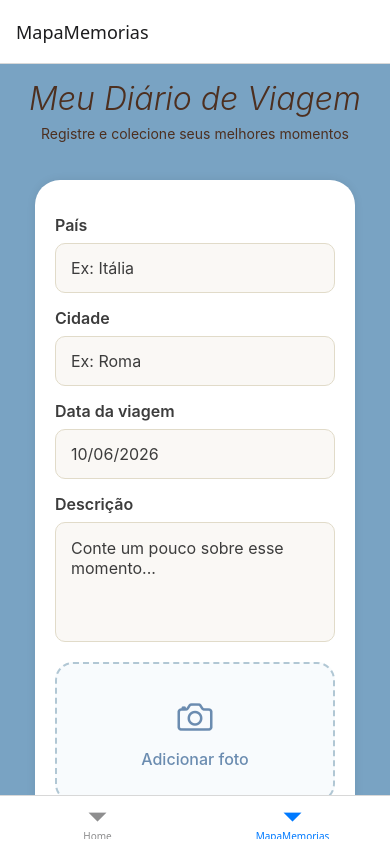
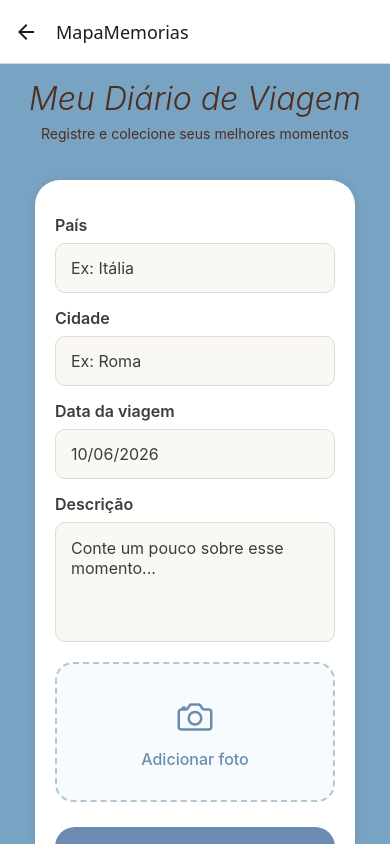
Before and after one commit to marieduardabarbieri/MapaDeMemorias, a React Native app in the folder meuApp/: screen /MapaMemorias in a window 390 px wide. Built offline with nearby package versions, Linux system fonts and the light colour scheme.

Commit message:
Mudança da navegação em abas (Tab) pela navegação em pilha (Stack)
Instalei o pacote para inserir cor gradiente : npx expo install expo-linear-gradient

```diff
--- a/meuApp/App.tsx
+++ b/meuApp/App.tsx
@@ -1,22 +1,23 @@
-import { createBottomTabNavigator } from "@react-navigation/bottom-tabs";
 import { NavigationContainer } from "@react-navigation/native";
+import { createNativeStackNavigator } from "@react-navigation/native-stack";
+
 import HomeScreen from "./src/screens/HomeScreen";
 import { MapaMemorias } from "./src/screens/MapaMemorias";
 
-export type RootTabParamList = {
+export type RootStackParamList = {
   Home: undefined;
   MapaMemorias: undefined;
 };
 
-const Tab = createBottomTabNavigator<RootTabParamList>(); //serve para a navegação por aba
+const Stack = createNativeStackNavigator<RootStackParamList>(); //serve para a navegação por aba
 
 export default function App() {
   return (
     <NavigationContainer>
-      <Tab.Navigator>
-        <Tab.Screen name="Home" component={HomeScreen} />
-        <Tab.Screen name="MapaMemorias" component={MapaMemorias} />
-      </Tab.Navigator>
+      <Stack.Navigator>
+        <Stack.Screen name="Home" component={HomeScreen} />
+        <Stack.Screen name="MapaMemorias" component={MapaMemorias} />
+      </Stack.Navigator>
     </NavigationContainer>
   );
 }
--- a/meuApp/package.json
+++ b/meuApp/package.json
@@ -14,6 +14,7 @@
     "@react-navigation/native": "^7.3.3",
     "@react-navigation/native-stack": "^7.17.5",
     "expo": "~54.0.34",
+    "expo-linear-gradient": "~15.0.8",
     "expo-status-bar": "~3.0.9",
     "react": "19.1.0",
     "react-dom": "19.1.0",
```
Also changed, not shown: 1 other file (tests, documents, lock files or other folders).
